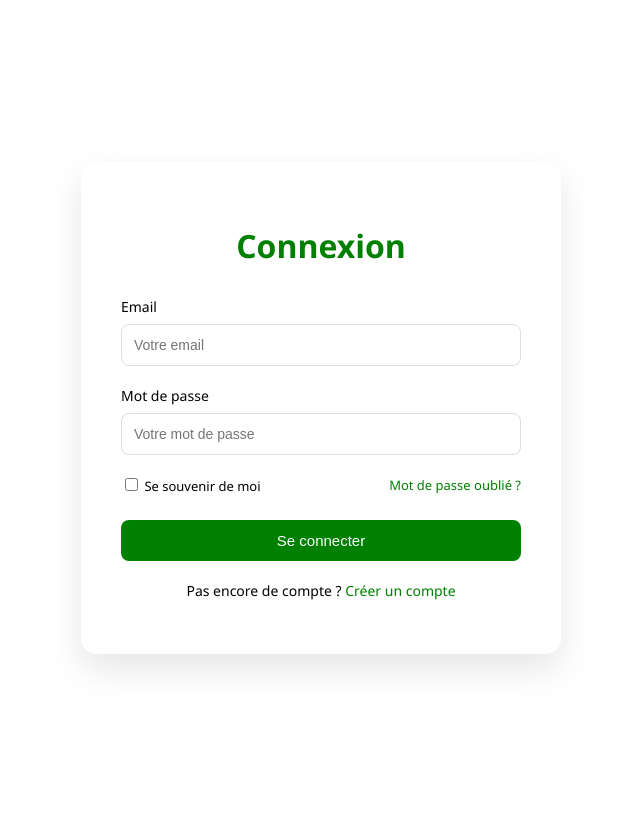
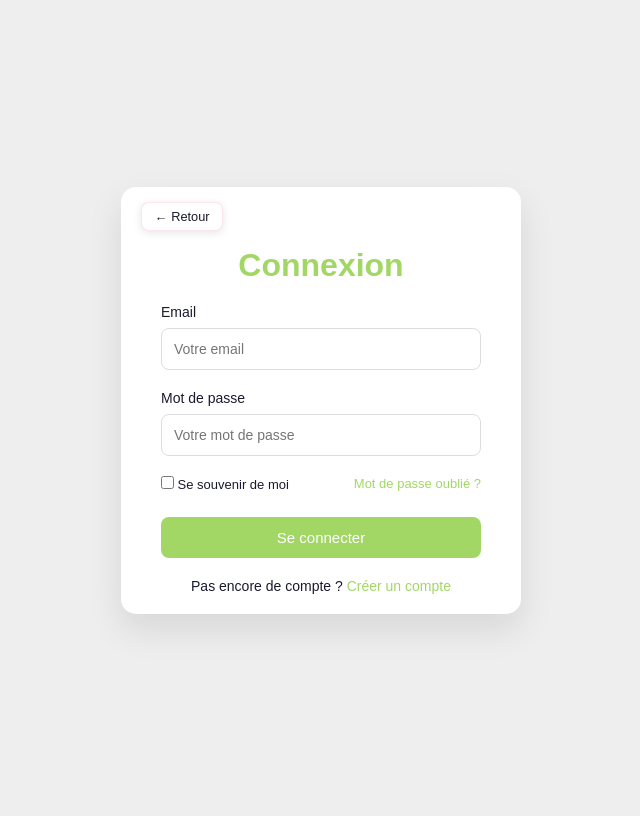
Before and after one commit to Youssef6998/Projet_WEB, a PHP site: page /connexion.html in a window 1280 px wide. Shown: the whole page, without its empty margins (319-959 px from the left). After the commit the page ends 629 px from the top, so only its background shows below. Run offline with PHP 8.4, Linux system fonts and the light colour scheme.

Commit message:
Correction de la page de connexion

```diff
--- a/Avis.html
+++ b/Avis.html
@@ -4,7 +4,7 @@
     <meta charset="UTF-8">
     <meta name="viewport" content="width=device-width, initial-scale=1.0">
     <title>Avis sur les entreprises</title>
-    <link rel="stylesheet" href="Avis.css">
+    <link rel="stylesheet" href="assets/Avis.css">
 </head>
 <body>
 
--- a/assets/connexion.css
+++ b/assets/connexion.css
@@ -1,32 +1,49 @@
+:root{
+      --white: #ffffff;
+      --vert: #a2d766;
+      --dark: #1a1a2e;
+      --rose-light: #dcfac9;
+      --rose-border: rgba(235, 41, 106, 0.12);
+      --rose-body: rgba(226, 37, 100, 0.422);
+      --text-muted: #484853;
+      --vert-foncé: #4e9a4e;
+      --r: 1.1rem;
+}
+*, *::before, *::after { box-sizing: border-box; margin: 0; }
 body {
-    font-family: 'Segoe UI', sans-serif;
-    background: white;
+    font-family: 'DM Sans', sans-serif;
+    background: #efeeee;
     display: flex;
     justify-content: center;
     align-items: center;
     height: 100vh;
+    color: var(--dark);
 }
+a { text-decoration: none; color: inherit; }
+    .page { max-width: 1060px; margin: 0 auto; padding: 1.8rem 1.25rem 2.5rem; }
 
 .container {
     width: 100%;
     padding: 20px;
 }
-
+.login-card h1 {
+    text-align: center;
+    margin-bottom: 20px;
+    color: var(--vert);
+}
 .login-card {
     background: white;
     max-width: 400px;
     margin: auto;
-    padding: 40px;
+    padding: 60px 40px 20px 40px;
     border-radius: 15px;
     box-shadow: 0 15px 35px rgba(0,0,0,0.1);
     animation: fadeIn 0.5s ease-in-out;
+    position: relative;
 }
 
-.login-card h1 {
-    text-align: center;
-    margin-bottom: 30px;
-    color: green;
-}
+
+
 
 .input-group {
     margin-bottom: 20px;
@@ -49,7 +66,7 @@ body {
 }
 
 .input-group input:focus {
-    border-color: green;
+    border-color: var(--vert);
     outline: none;
     box-shadow: 0 0 0 2px rgba(45,108,223,0.1);
 }
@@ -64,7 +81,7 @@ body {
 
 .options a {
     text-decoration: none;
-    color: green;
+    color: var(--vert);
 }
 
 .options a:hover {
@@ -76,7 +93,7 @@ body {
     padding: 12px;
     border: none;
     border-radius: 8px;
-    background-color: green;
+    background-color:var(--vert);
     color: white;
     font-size: 15px;
     cursor: pointer;
@@ -84,7 +101,7 @@ body {
 }
 
 .btn-primary:hover {
-    background-color: green;
+    background-color: var(--vert);
 }
 
 .register {
@@ -94,7 +111,7 @@ body {
 }
 
 .register a {
-    color: green;
+    color: var(--vert);
     text-decoration: none;
     font-weight: 500;
 }
@@ -102,7 +119,61 @@ body {
 .register a:hover {
     text-decoration: underline;
 }
+.back-btn-container {
+    position: absolute;
+    top: 15px;
+    left: 20px;
+}
 
+.btn-back {
+    display: inline-flex;
+    align-items: center;
+    gap: 0.4rem;
+    padding: 0.4rem 0.8rem;
+    background: white;
+    border: 1.5px solid var(--rose-border);
+    color: var(--dark);
+    font-size: 0.8rem;
+    font-weight: 500;
+    border-radius: 8px;
+    text-decoration: none;
+    box-shadow: 0 2px 8px rgba(0,0,0,0.1);
+    transition: all 0.2s ease;
+}
+
+.btn-back:hover {
+    border-color: var(--vert);
+    color: var(--vert);
+    transform: translateY(-1px);
+}
+
+.btn-back svg {
+    width: 16px;
+    height: 16px;
+    transition: transform 0.2s ease;
+}
+
+.btn-back:hover svg {
+    transform: translateX(-2px);
+}
+
+
+@media (max-width: 480px) {
+    .login-card {
+        padding: 30px 20px 15px 20px;
+        margin: 20px;
+    }
+
+    .back-btn-container {
+        top: 15px;
+        left: 15px;
+    }
+
+    .btn-back {
+        padding: 0.4rem 0.7rem;
+        font-size: 0.75rem;
+    }
+}
 @keyframes fadeIn {
     from {
         opacity: 0;
@@ -113,9 +184,3 @@ body {
         transform: translateY(0);
     }
 }
-
-@media (max-width: 480px) {
-    .login-card {
-        padding: 30px 20px;
-    }
-}
--- a/cherche_stage.html
+++ b/cherche_stage.html
@@ -5,6 +5,7 @@
   <title>Stage Finder – Trouve un stage qui te ressemble</title>
   <meta name="description" content="Stage Finder t'aide à trouver un stage qui colle à tes envies, ton profil et ta ville."/>
   <meta name="viewport" content="width=device-width, initial-scale=1"/>
+  <link rel="stylesheet" href="assets/style-acceuil.css">
 </head>
 <body>
 <div class="page">
@@ -15,8 +16,8 @@
       <span class="logo-name">Stage Finder</span>
     </div>
     <nav>
-      <a href="#hero">Accueil</a>
-      <a href="#stages">Stages</a>
+      <a href="cherche_stage.html">Accueil</a>
+      <a href="stage.html">Stages</a>
       <a href="#how">Fonctionnement</a>
       <a href="#reviews">Témoignages</a>
     </nav>
--- a/connexion.html
+++ b/connexion.html
@@ -3,14 +3,18 @@
 <head>
     <meta charset="UTF-8">
     <title>Connexion</title>
-    <link rel="stylesheet" href="connexion.css">
+    <link rel="stylesheet" href="assets/connexion.css">
     <meta name="viewport" content="width=device-width, initial-scale=1.0">
 </head>
 <body>
+    <div class="container">
+    <div class="login-card">
+    <div class="back-btn-container">
+        <a href="/?uri=stages" class="btn-back">
+            ← Retour
+        </a>
+    </div>
 
-    <div class="container">
-
-        <div class="login-card">
             <h1>Connexion</h1>
 
             <form>
@@ -35,12 +39,10 @@
                 <button type="submit" class="btn-primary">Se connecter</button>
 
                 <p class="register">
-                    Pas encore de compte ? <a href="#">Créer un compte</a>
+                    Pas encore de compte ? <a href="/?uri=register">Créer un compte</a>
                 </p>
             </form>
         </div>
-
     </div>
-
 </body>
 </html>
--- a/stage.html
+++ b/stage.html
@@ -17,7 +17,7 @@
       <span class="logo-name">Stage Finder</span>
     </a>
     <nav>
-      <a href="stage-finder_static.html">Accueil</a>
+      <a href="cherche_stage.html">Accueil</a>
       <a href="stages.html" class="active">Stages</a>
       <a href="stage-finder_static.html#how">Fonctionnement</a>
       <a href="stage-finder_static.html#reviews">Témoignages</a>
```
